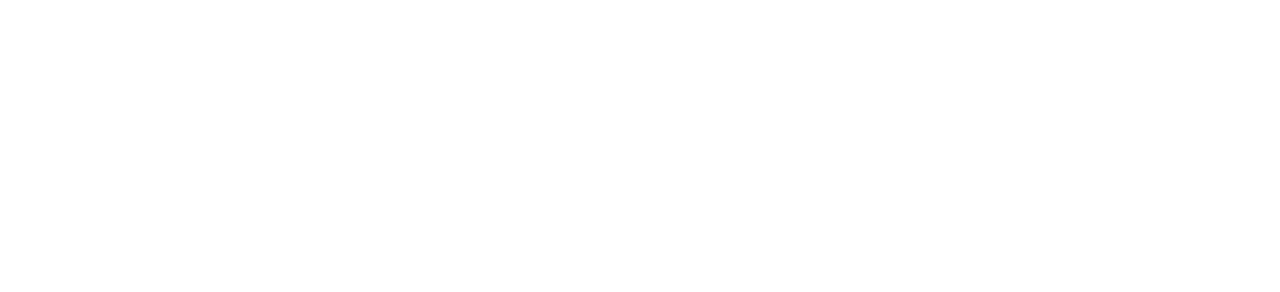
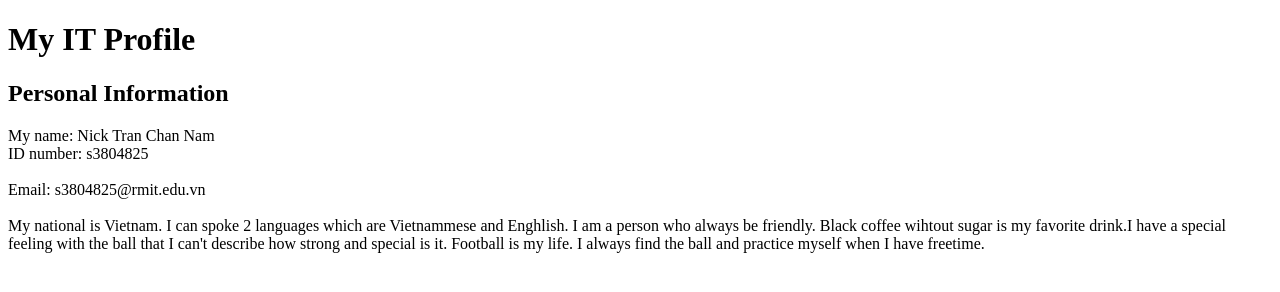
Before and after one commit to Nick-Tran1501/First-Git, a plain HTML site: page index.html in a window 1280 px wide. Drawn offline with Linux system fonts and the light colour scheme.

Commit message:
rewrite index.html using Atom

```diff
--- a/index.html
+++ b/index.html
@@ -1,11 +1,25 @@
 <!DOCTYPE html>
 <html lang="en" dir="ltr">
+
   <head>
     <meta charset="utf-8">
-    <title>Assignment 1</title>
+    <title>Assignment 1: IT profile</title>
   </head>
 
   <body>
+    <h1>My IT Profile</h1>
 
+    <h2>Personal Information</h2>
+    <p>My name: Nick Tran Chan Nam
+
+<br>ID number: s3804825</br>
+
+<br>Email: s3804825@rmit.edu.vn</br>
+
+<br>My national is Vietnam. I can spoke 2 languages which are Vietnammese and Enghlish.
+I am a person who always be friendly. Black coffee wihtout sugar is my favorite drink.I have a special feeling with the ball that I can't describe how strong and special is it. Football is my life. I always find the ball and practice myself when I have freetime.</br>
+</p>
+
+<h2></h2>
   </body>
 </html>
```
Also changed, not shown: 2 other files.
